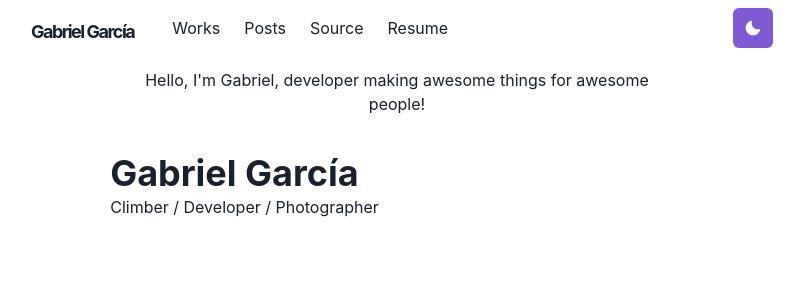
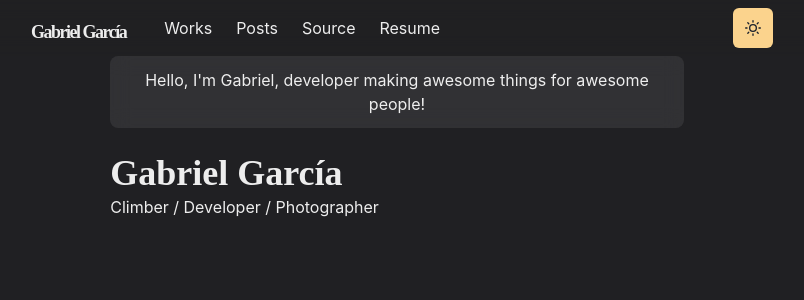
Before and after one commit to gabogarciam/gabogarcia.dev, a Next.js app: page / in a window 1280 px wide. Shown: the top 300 px of the page, without its empty margins (243-1047 px from the left). Built offline with nearby package versions, Linux system fonts and the light colour scheme.

Commit message:
feat: Added support to a dark theme

```diff
--- /dev/null
+++ b/lib/theme.js
@@ -0,0 +1,49 @@
+import { extendTheme } from '@chakra-ui/react'
+import { mode } from '@chakra-ui/theme-tools'
+
+const styles = {
+  global: props => ({
+    body: {
+      bg: mode('#f0e7db', '#202023')(props)
+    }
+  })
+}
+
+const components = {
+  Heading: {
+    variants: {
+      'section-title': {
+        textDecoration: 'underline',
+        fontSize: 20,
+        textUnderlineOffset: 6,
+        textDecorationColor: '#525252',
+        textDecorationThickness: 4,
+        marginTop: 3,
+        marginBottom: 4
+      }
+    }
+  },
+  Link: {
+    baseStyle: props => ({
+      color: mode('#3d7aed', '#ff63c3')(props),
+      textUnderlineOffset: 3
+    })
+  }
+}
+
+const fonts = {
+  heading: "'M PLUS Rounded 1c'"
+}
+
+const colors = {
+  grassTeal: '#88ccca'
+}
+
+const config = {
+  initialColorMode: 'dark',
+  useSystemColorMode: true
+}
+
+const theme = extendTheme({ config, styles, components, fonts, colors })
+
+export default theme
--- a/pages/_app.js
+++ b/pages/_app.js
@@ -1,9 +1,10 @@
 import { ChakraProvider } from '@chakra-ui/react'
 import Layout from '../components/layouts/main'
+import theme from '../lib/theme'
 
 const Website = ({ Component, pageProps, router }) => {
   return (
-    <ChakraProvider>
+    <ChakraProvider theme={theme}>
       <Layout router={router}>
         <Component {...pageProps} key={router.route} />
       </Layout>
--- /dev/null
+++ b/pages/_document.js
@@ -0,0 +1,18 @@
+import { ColorModeScript } from '@chakra-ui/react'
+import NextDocument, { Html, Head, Main, NextScript } from 'next/document'
+import theme from '../lib/theme'
+
+export default class Document extends NextDocument {
+  render() {
+    return (
+      <Html lang="en">
+        <Head />
+        <body>
+          <ColorModeScript initialColorMode={theme.config.initialColorMode} />
+          <Main />
+          <NextScript />
+        </body>
+      </Html>
+    )
+  }
+}
```
